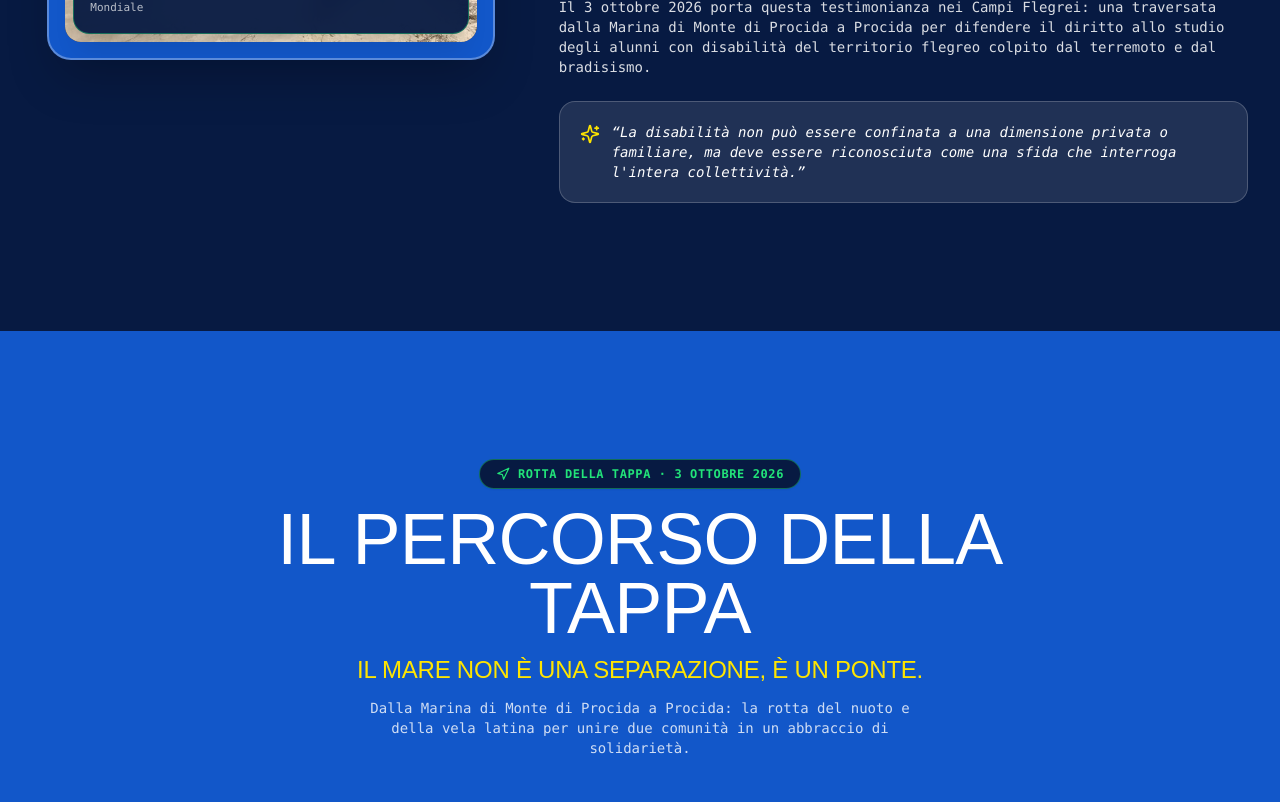
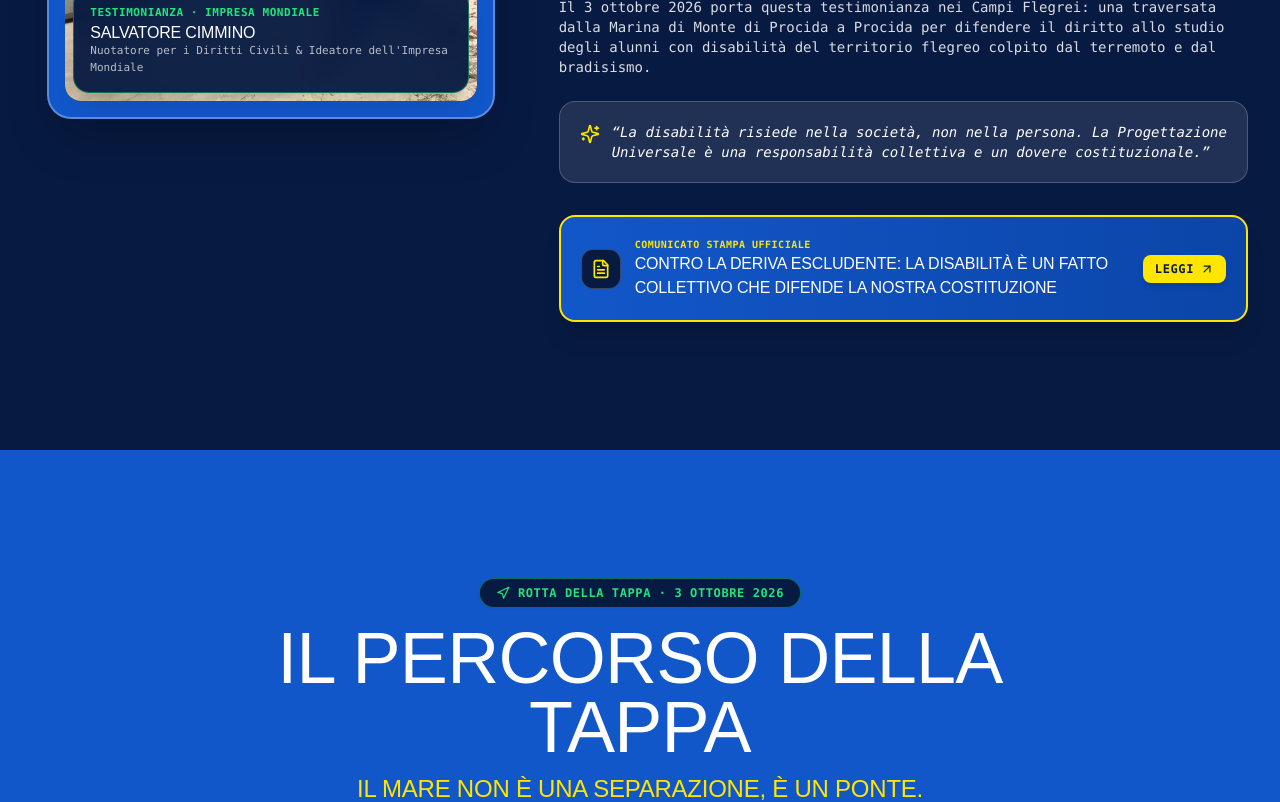
Before and after one commit to Vistamirko/a-nuoto-nei-mari-del-globo, a Next.js app: page / in a window 1280 px wide. Shown: the part 4520-5322 px from the top of the page. Built offline with nearby package versions, Linux system fonts and the light colour scheme; a web font is replaced by a local one.

Commit message:
feat: aggiunto link e box comunicato stampa ufficiale Salvatore Cimmino

```diff
--- a/src/components/Salvatore.tsx
+++ b/src/components/Salvatore.tsx
@@ -2,7 +2,7 @@
 
 import React from "react";
 import Image from "next/image";
-import { Award, Sparkles, Quote, Globe, Waves } from "lucide-react";
+import { Award, Sparkles, Quote, Globe, FileText, ArrowUpRight } from "lucide-react";
 import { eventConfig } from "@/config/event";
 
 export function Salvatore() {
@@ -82,6 +82,35 @@ export function Salvatore() {
                 &ldquo;{eventConfig.salvatore.keyMessage}&rdquo;
               </p>
             </div>
+
+            {/* Official Press Release Link */}
+            <div className="pt-2">
+              <a
+                href={eventConfig.salvatore.pressReleaseUrl}
+                target="_blank"
+                rel="noopener noreferrer"
+                className="group p-5 rounded-2xl bg-gradient-to-r from-[#1257C9] to-[#0B45A8] border-2 border-[#FFE500] hover:border-[#22E57A] shadow-xl flex flex-col sm:flex-row items-start sm:items-center justify-between gap-4 transition-all duration-300 hover:scale-[1.02]"
+              >
+                <div className="flex items-center gap-3.5">
+                  <div className="w-10 h-10 rounded-xl bg-[#071A42] flex items-center justify-center text-[#FFE500] shrink-0 border border-white/20">
+                    <FileText className="w-5 h-5" />
+                  </div>
+                  <div>
+                    <span className="text-[10px] font-mono font-bold text-[#FFE500] uppercase tracking-wider block">
+                      COMUNICATO STAMPA UFFICIALE
+                    </span>
+                    <p className="font-macchia text-sm sm:text-base text-white uppercase leading-tight group-hover:text-[#22E57A] transition-colors">
+                      {eventConfig.salvatore.pressReleaseTitle}
+                    </p>
+                  </div>
+                </div>
+
+                <span className="inline-flex items-center gap-1.5 px-3 py-1.5 rounded-lg bg-[#FFE500] text-[#071A42] font-mono font-bold text-xs uppercase tracking-wider shrink-0 shadow-md group-hover:bg-[#22E57A] transition-colors">
+                  <span>LEGGI</span>
+                  <ArrowUpRight className="w-3.5 h-3.5" />
+                </span>
+              </a>
+            </div>
           </div>
 
         </div>
--- a/src/config/event.ts
+++ b/src/config/event.ts
@@ -74,6 +74,8 @@ export interface EventConfig {
     quoteLines: string[];
     bioParagraphs: string[];
     keyMessage: string;
+    pressReleaseUrl: string;
+    pressReleaseTitle: string;
     imageSrc: string;
   };
   initiative: {
@@ -171,7 +173,9 @@ export const eventConfig: EventConfig = {
       "Il 3 ottobre 2026 porta questa testimonianza nei Campi Flegrei: una traversata dalla Marina di Monte di Procida a Procida per difendere il diritto allo studio degli alunni con disabilità del territorio flegreo colpito dal terremoto e dal bradisismo.",
     ],
     keyMessage:
-      "La disabilità non può essere confinata a una dimensione privata o familiare, ma deve essere riconosciuta come una sfida che interroga l'intera collettività.",
+      "La disabilità risiede nella società, non nella persona. La Progettazione Universale è una responsabilità collettiva e un dovere costituzionale.",
+    pressReleaseUrl: "https://www.salvatorecimmino.it/?p=5452",
+    pressReleaseTitle: "Contro la deriva escludente: la disabilità è un fatto collettivo che difende la nostra Costituzione",
     imageSrc: "/images/salvatore-cimmino-600x800.jpg",
   },
   initiative: {
```
Also changed, not shown: public/images/locandina-ufficiale.png.
